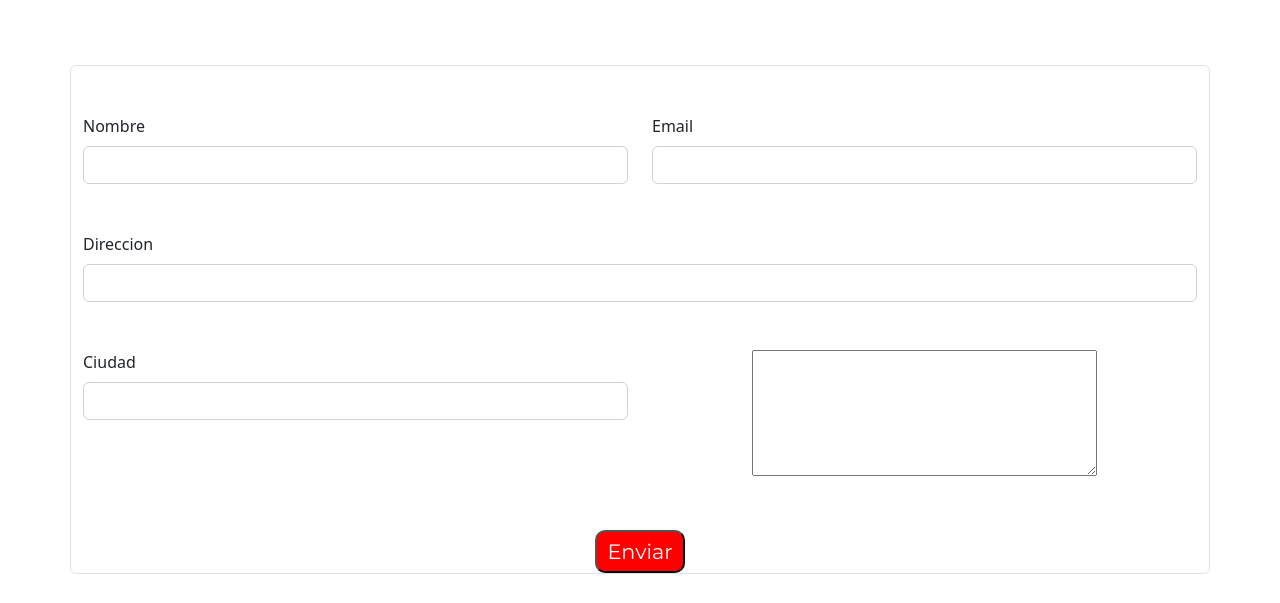
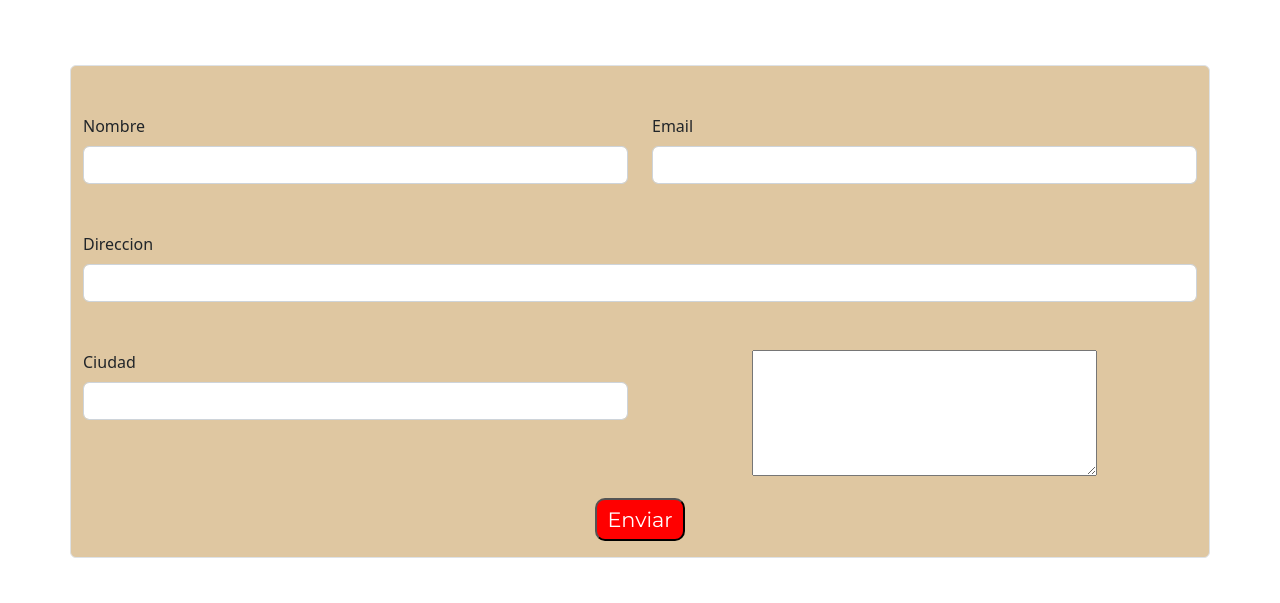
Before and after one commit to JordiSarazola/PF-SarazolaJordi, a website: page pages/contacto.html in a window 1280 px wide. Shown: the part 107-710 px from the top of the page. Drawn offline with nearby package versions, Linux system fonts and the light colour scheme; files whose address does not match are found by name.

Commit message:
entregar

```diff
--- a/pages/contacto.html
+++ b/pages/contacto.html
@@ -50,7 +50,7 @@
     <main>
         <div class="container">
             <div class="d-flex">
-                <form class="row my-5 border bg-color-2 rounded">
+                <form class="row my-5 border form rounded">
                     <div class="col-md-6 mt-5 border-dark">
                         <label for="nombre-usuario" class="form-label">Nombre</label>
                         <input type="nombre" class="form-control" id="nombre-usuario" required>
@@ -72,7 +72,7 @@
                             <textarea name="" id="" cols="35" rows="5"></textarea>
                         </div>
                     </div>
-                    <div class="col-12 mt-5 d-lg-flex justify-content-around text-center">
+                    <div class="col-12 my-3 d-lg-flex justify-content-around text-center">
                         <button type="submit" class="boton">Enviar</button>
                     </div>
                 </form>
--- a/scss/pages/_contacto.scss
+++ b/scss/pages/_contacto.scss
@@ -0,0 +1,3 @@
+.form {
+    background-color: rgba(206, 169, 110, 0.644);
+}
```
Also changed, not shown: css/styles.css, 1 other file.
